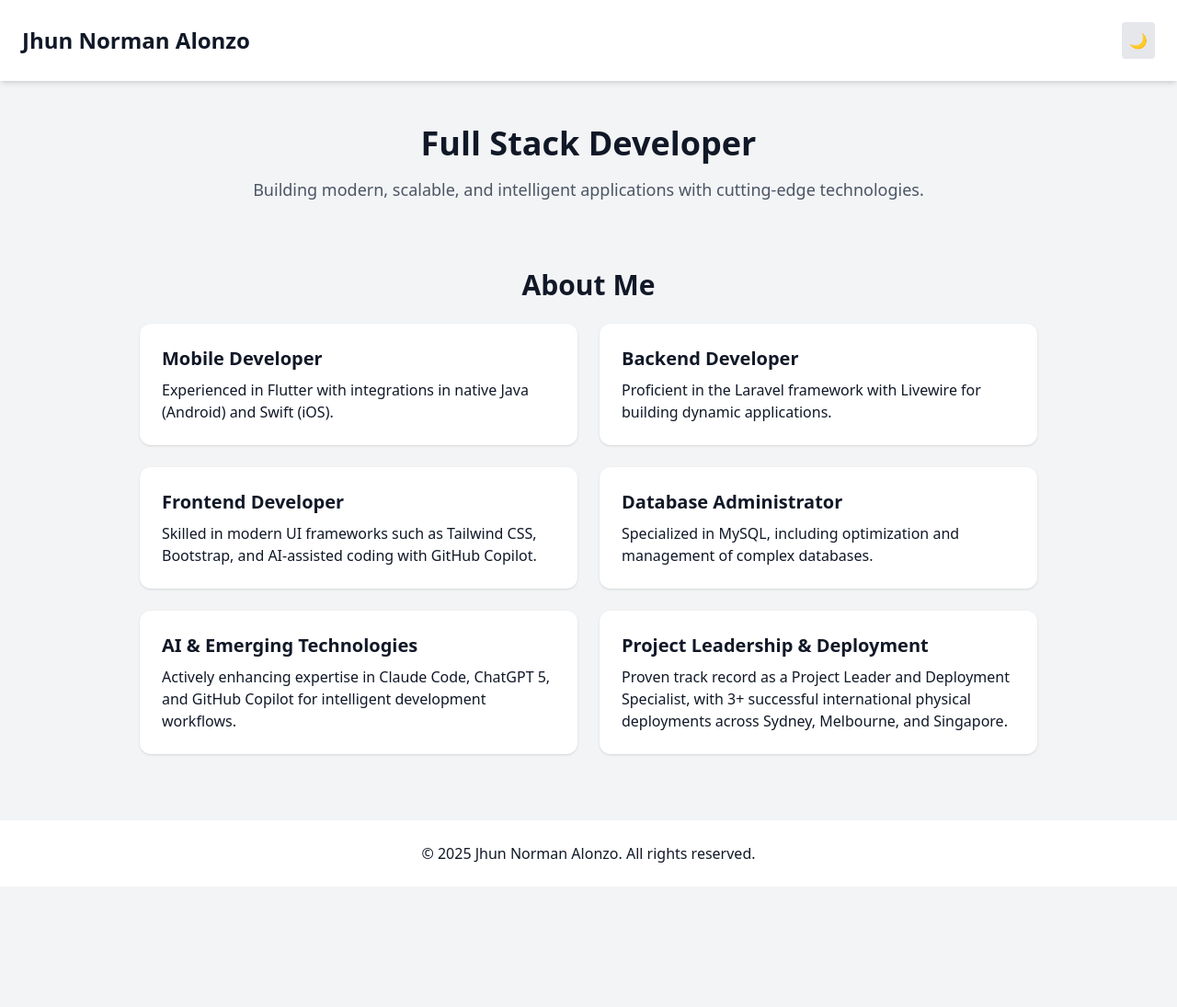
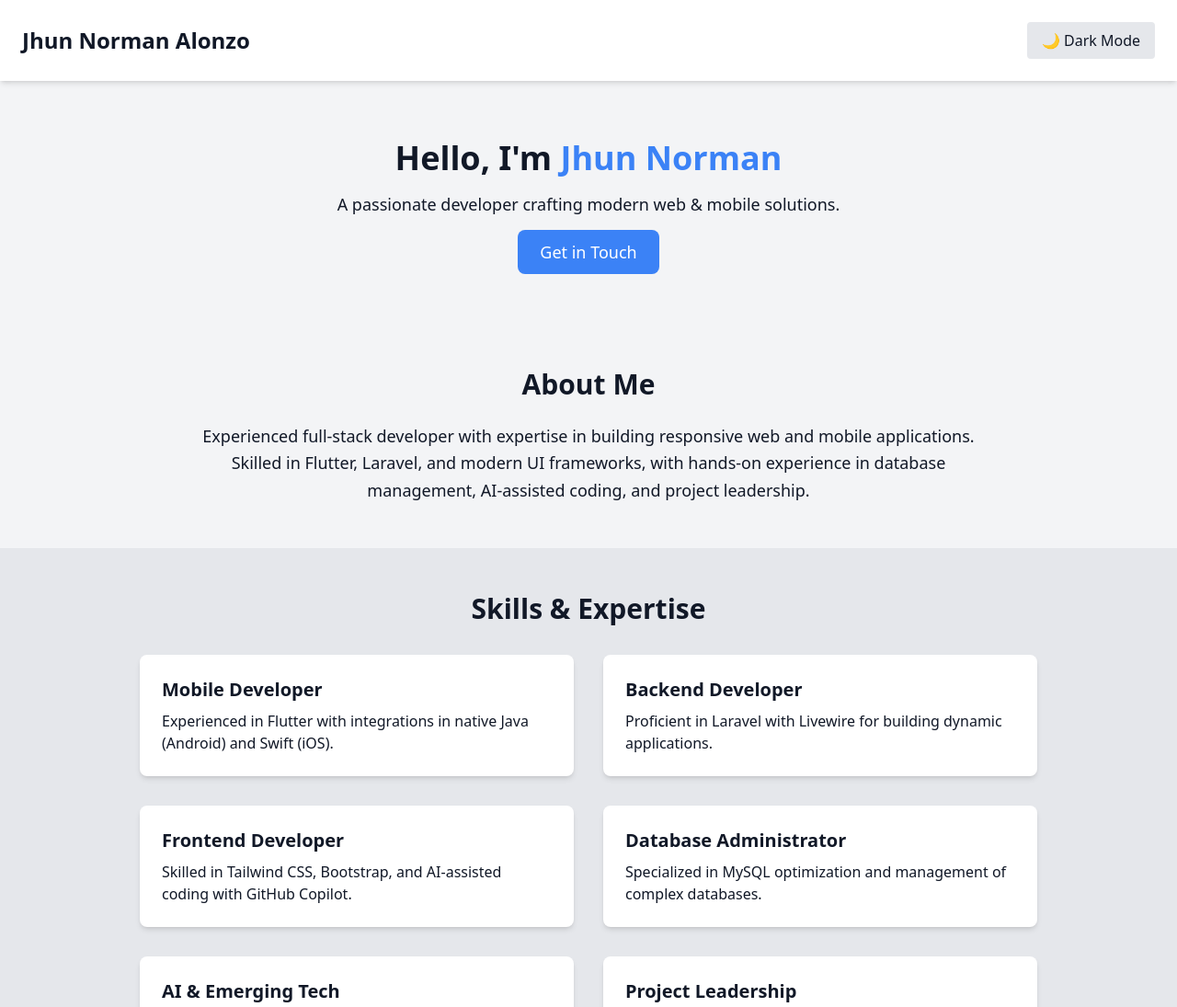
Before and after one commit to JhunNormanAlonzo/my-portfolio, a plain HTML site: page index.html in a window 1280 px wide. Shown: the top 1095 px of the page at 92% size. Before the commit the page ends 964 px from the top, so only its background shows below. Drawn offline with nearby package versions, Linux system fonts and the light colour scheme.

Commit message:
Update index.html

```diff
--- a/index.html
+++ b/index.html
@@ -1,86 +1,102 @@
 <!DOCTYPE html>
-<html lang="en" class="scroll-smooth">
+<html lang="en" class="dark">
 <head>
     <meta charset="UTF-8">
     <meta name="viewport" content="width=device-width, initial-scale=1.0">
-    <title>Portfolio | Jhun Norman Alonzo</title>
+    <title>Jhun Norman Alonzo | Portfolio</title>
     <script src="https://cdn.tailwindcss.com"></script>
     <script>
-        // Dark Mode Toggle
-        if (localStorage.theme === 'dark' ||
-            (!('theme' in localStorage) && window.matchMedia('(prefers-color-scheme: dark)').matches)) {
+        if (localStorage.theme === 'dark' || (!('theme' in localStorage) && window.matchMedia('(prefers-color-scheme: dark)').matches)) {
             document.documentElement.classList.add('dark')
         } else {
             document.documentElement.classList.remove('dark')
         }
     </script>
 </head>
-<body class="bg-gray-100 dark:bg-gray-900 text-gray-900 dark:text-gray-100 transition duration-300">
-    <!-- Header -->
-    <header class="flex justify-between items-center p-6 shadow-md bg-white dark:bg-gray-800">
+<body class="bg-gray-100 dark:bg-gray-900 text-gray-900 dark:text-gray-100 font-sans transition-all duration-300">
+
+    <!-- NAVBAR -->
+    <nav class="flex justify-between items-center p-6 bg-white dark:bg-gray-800 shadow-md">
         <h1 class="text-2xl font-bold">Jhun Norman Alonzo</h1>
-        <button id="theme-toggle" class="p-2 rounded bg-gray-200 dark:bg-gray-700">
-            🌙
+        <button id="theme-toggle" class="px-4 py-2 rounded bg-gray-200 dark:bg-gray-700 hover:bg-gray-300 dark:hover:bg-gray-600 transition">
+            🌙 Dark Mode
         </button>
-    </header>
+    </nav>
 
-    <!-- Hero Section -->
-    <section class="text-center py-12">
-        <h2 class="text-4xl font-bold mb-4">Full Stack Developer</h2>
-        <p class="text-lg text-gray-600 dark:text-gray-300">
-            Building modern, scalable, and intelligent applications with cutting-edge technologies.
+    <!-- HERO SECTION -->
+    <section class="text-center py-16">
+        <h2 class="text-4xl font-bold mb-4">Hello, I'm <span class="text-blue-500">Jhun Norman</span></h2>
+        <p class="text-lg mb-6">A passionate developer crafting modern web & mobile solutions.</p>
+        <a href="#contact" class="bg-blue-500 hover:bg-blue-600 text-white px-6 py-3 rounded-lg text-lg">Get in Touch</a>
+    </section>
+
+    <!-- ABOUT SECTION -->
+    <section class="max-w-4xl mx-auto px-6 py-12">
+        <h3 class="text-3xl font-semibold mb-6 text-center">About Me</h3>
+        <p class="text-lg text-center leading-relaxed">
+            Experienced full-stack developer with expertise in building responsive web and mobile applications.
+            Skilled in Flutter, Laravel, and modern UI frameworks, with hands-on experience in database management,
+            AI-assisted coding, and project leadership.
         </p>
     </section>
 
-    <!-- About Section -->
-    <section class="max-w-5xl mx-auto p-6">
-        <h3 class="text-3xl font-semibold mb-6 text-center">About Me</h3>
-        <div class="grid md:grid-cols-2 gap-6">
-            <div class="bg-white dark:bg-gray-800 p-6 rounded-xl shadow">
+    <!-- SKILLS SECTION -->
+    <section class="bg-gray-200 dark:bg-gray-800 py-12">
+        <h3 class="text-3xl font-semibold text-center mb-8">Skills & Expertise</h3>
+        <div class="max-w-5xl mx-auto grid md:grid-cols-2 gap-8 px-6">
+            <div class="p-6 bg-white dark:bg-gray-900 rounded-lg shadow-md">
                 <h4 class="text-xl font-bold mb-2">Mobile Developer</h4>
                 <p>Experienced in Flutter with integrations in native Java (Android) and Swift (iOS).</p>
             </div>
-            <div class="bg-white dark:bg-gray-800 p-6 rounded-xl shadow">
+            <div class="p-6 bg-white dark:bg-gray-900 rounded-lg shadow-md">
                 <h4 class="text-xl font-bold mb-2">Backend Developer</h4>
-                <p>Proficient in the Laravel framework with Livewire for building dynamic applications.</p>
+                <p>Proficient in Laravel with Livewire for building dynamic applications.</p>
             </div>
-            <div class="bg-white dark:bg-gray-800 p-6 rounded-xl shadow">
+            <div class="p-6 bg-white dark:bg-gray-900 rounded-lg shadow-md">
                 <h4 class="text-xl font-bold mb-2">Frontend Developer</h4>
-                <p>Skilled in modern UI frameworks such as Tailwind CSS, Bootstrap, and AI-assisted coding with GitHub Copilot.</p>
+                <p>Skilled in Tailwind CSS, Bootstrap, and AI-assisted coding with GitHub Copilot.</p>
             </div>
-            <div class="bg-white dark:bg-gray-800 p-6 rounded-xl shadow">
+            <div class="p-6 bg-white dark:bg-gray-900 rounded-lg shadow-md">
                 <h4 class="text-xl font-bold mb-2">Database Administrator</h4>
-                <p>Specialized in MySQL, including optimization and management of complex databases.</p>
+                <p>Specialized in MySQL optimization and management of complex databases.</p>
             </div>
-            <div class="bg-white dark:bg-gray-800 p-6 rounded-xl shadow">
-                <h4 class="text-xl font-bold mb-2">AI & Emerging Technologies</h4>
-                <p>Actively enhancing expertise in Claude Code, ChatGPT 5, and GitHub Copilot for intelligent development workflows.</p>
+            <div class="p-6 bg-white dark:bg-gray-900 rounded-lg shadow-md">
+                <h4 class="text-xl font-bold mb-2">AI & Emerging Tech</h4>
+                <p>Expertise in Claude Code, ChatGPT 5, and GitHub Copilot for intelligent workflows.</p>
             </div>
-            <div class="bg-white dark:bg-gray-800 p-6 rounded-xl shadow">
-                <h4 class="text-xl font-bold mb-2">Project Leadership & Deployment</h4>
-                <p>Proven track record as a Project Leader and Deployment Specialist, with 3+ successful international physical deployments across Sydney, Melbourne, and Singapore.</p>
+            <div class="p-6 bg-white dark:bg-gray-900 rounded-lg shadow-md">
+                <h4 class="text-xl font-bold mb-2">Project Leadership</h4>
+                <p>Led 3+ successful international deployments across Sydney, Melbourne, and Singapore.</p>
             </div>
         </div>
     </section>
 
-    <!-- Footer -->
-    <footer class="text-center py-6 bg-white dark:bg-gray-800 mt-12">
-        <p>&copy; 2025 Jhun Norman Alonzo. All rights reserved.</p>
+    <!-- CONTACT SECTION -->
+    <section id="contact" class="py-16 text-center">
+        <h3 class="text-3xl font-semibold mb-4">Contact Me</h3>
+        <p class="mb-6">Interested in working together? Let's connect!</p>
+        <a href="mailto:jhunnorman@example.com" class="bg-green-500 hover:bg-green-600 text-white px-6 py-3 rounded-lg text-lg">Send Email</a>
+    </section>
+
+    <!-- FOOTER -->
+    <footer class="text-center py-6 bg-gray-200 dark:bg-gray-800">
+        <p>&copy; 2025 Jhun Norman Alonzo. All Rights Reserved.</p>
     </footer>
 
-    <!-- Dark Mode Script -->
+    <!-- DARK MODE SCRIPT -->
     <script>
         const toggle = document.getElementById('theme-toggle');
         toggle.addEventListener('click', () => {
             document.documentElement.classList.toggle('dark');
             if (document.documentElement.classList.contains('dark')) {
-                localStorage.theme = 'dark';
-                toggle.textContent = '☀️';
+                localStorage.setItem('theme', 'dark');
+                toggle.textContent = '☀️ Light Mode';
             } else {
-                localStorage.theme = 'light';
-                toggle.textContent = '🌙';
+                localStorage.setItem('theme', 'light');
+                toggle.textContent = '🌙 Dark Mode';
             }
         });
     </script>
+
 </body>
 </html>
```
